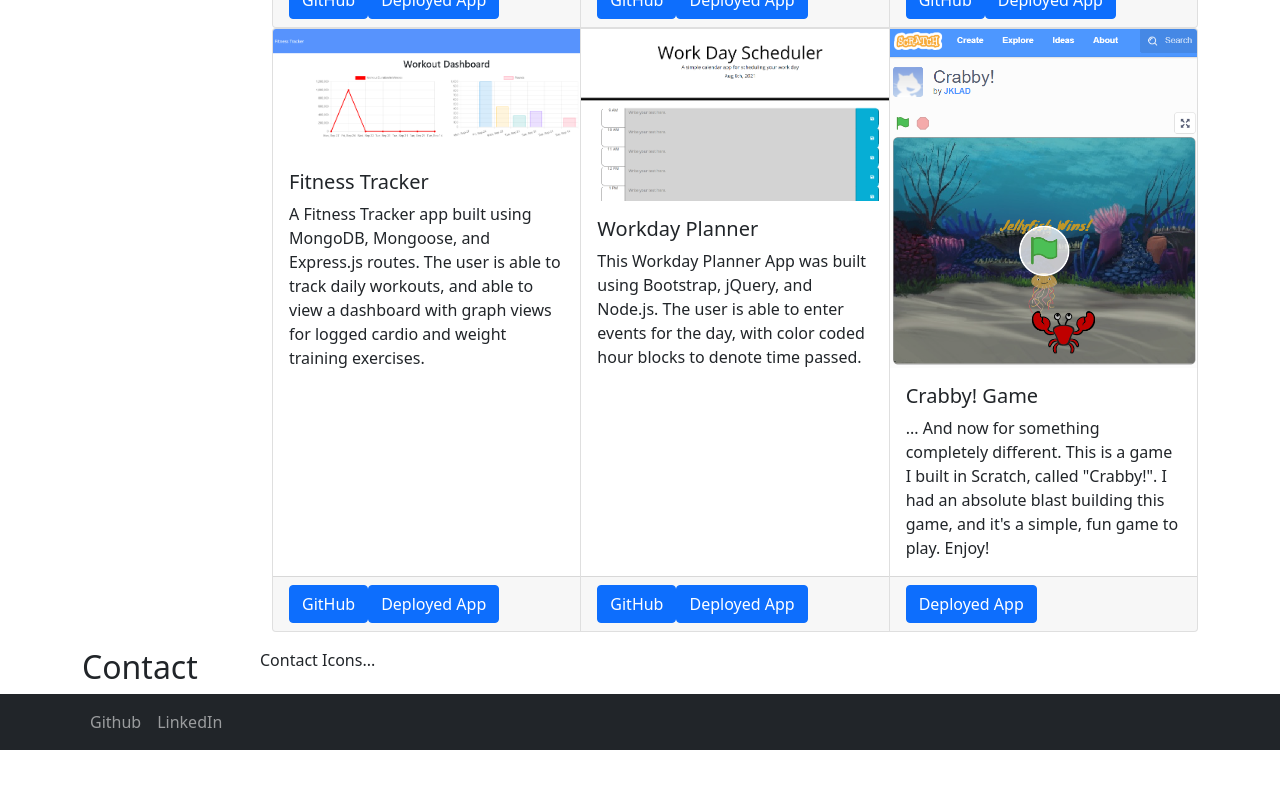
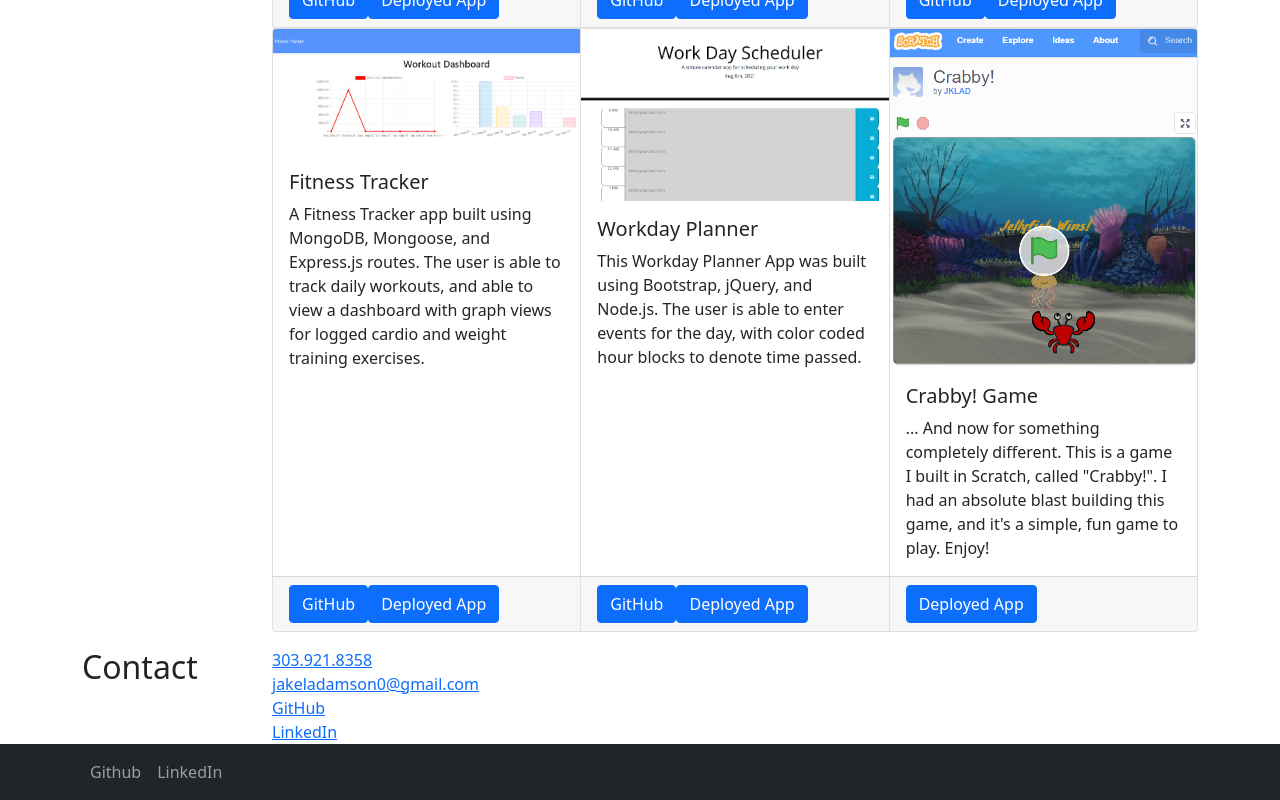
Before and after one commit to JKLA13/react-portfolio, a React (Create React App) app: page / in a window 1280 px wide. Shown: the part 919-1719 px from the top of the page. Before the commit the page ends 1669 px from the top, so only its background shows below. Built offline with nearby package versions, Linux system fonts and the light colour scheme.

Commit message:
cannot get icons to work through fontawesome or custom icon coding, added simplte contact links from original portfolio

```diff
--- a/src/components/Home/Home.js
+++ b/src/components/Home/Home.js
@@ -15,13 +15,12 @@ import FolioFour from "../../assets/images/fitness-tracker.PNG";
 import FolioFive from "../../assets/images/work-day-planner.PNG";
 import FolioSix from "../../assets/images/scratch-game.PNG";
 // seperaration
+
 // import ReactDOM from "react-dom";
-import { FontAwesomeIcon } from "@fortawesome/react-fontawesome";
+// import { FontAwesomeIcon } from "@fortawesome/react-fontawesome";
 // import "font-awesome/css/font-awesome.min.css";
 // import { faCoffee } from "@fortawesome/free-solid-svg-icons";
-
 // const element = <FontAwesomeIcon icon={faCoffee} />;
-
 // ReactDOM.render(element, document.body);
 
 function Home() {
@@ -254,11 +253,29 @@ function Home() {
           </Col>
           <Col sm={10}>
             <Row>
-              Contact Icons...
+              <a href="tel:+13039218358">303.921.8358</a>
+              <a href="mailto:jakeladamson0@gmail.com">
+                jakeladamson0@gmail.com
+              </a>
+              <a
+                href="https://github.com/JKLA13"
+                target="_blank"
+                rel="noreferrer"
+              >
+                GitHub
+              </a>
+              <a
+                href="https://www.linkedin.com/in/jacob-adamson-535769103/"
+                target="_blank"
+                rel="noreferrer"
+              >
+                LinkedIn
+              </a>
+              {/* Contact Icons...
               <FontAwesomeIcon icon="fa-solid fa-circle-phone" />
               <FontAwesomeIcon icon="fa-solid fa-circle-envelope" />
               <FontAwesomeIcon icon="fa-brands fa-github" />
-              <FontAwesomeIcon icon="fa-brands fa-linkedin" />
+              <FontAwesomeIcon icon="fa-brands fa-linkedin" /> */}
             </Row>
           </Col>
         </Row>
```
Also changed, not shown: src/assets/images/githubicon.png (added).
